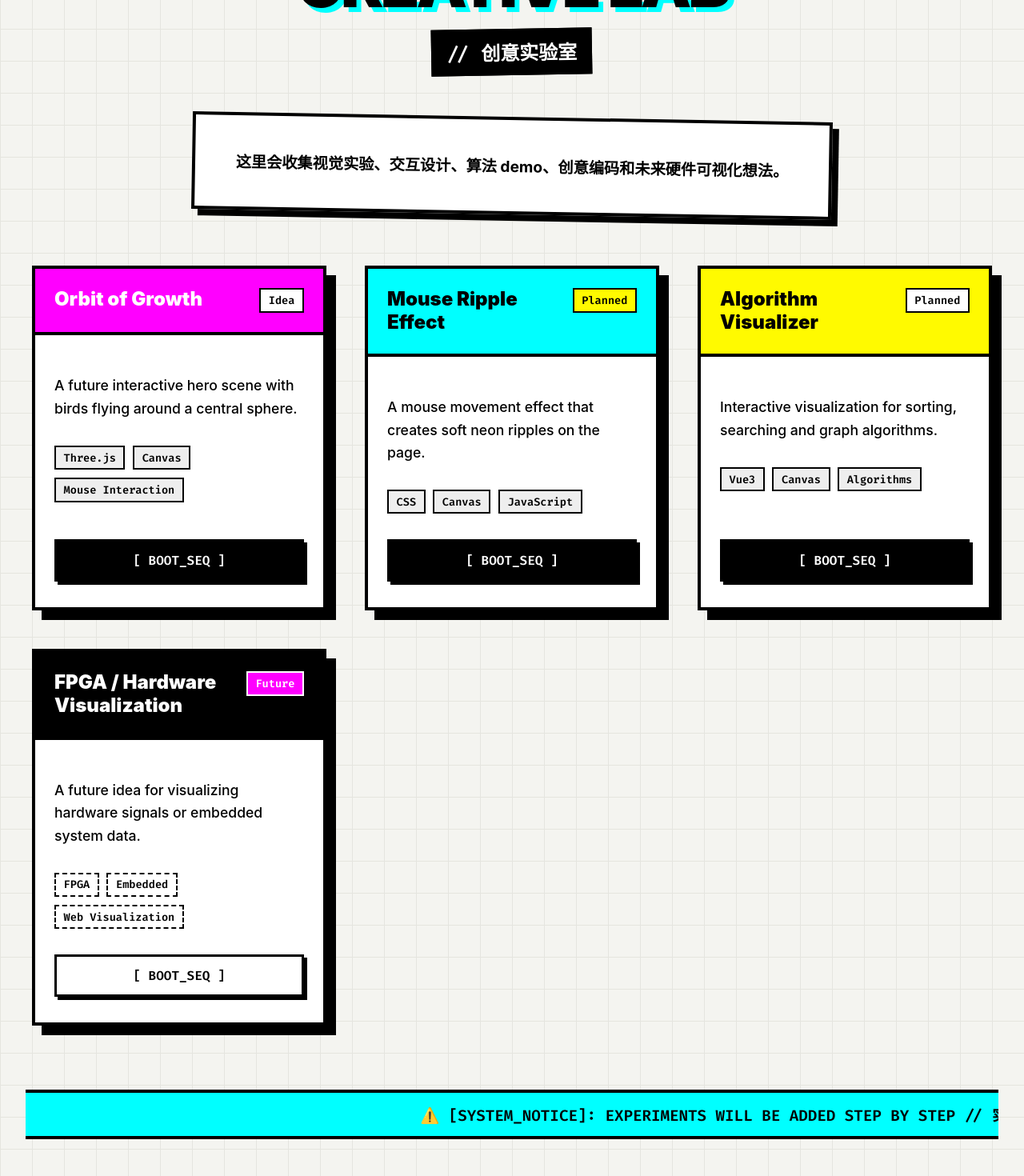
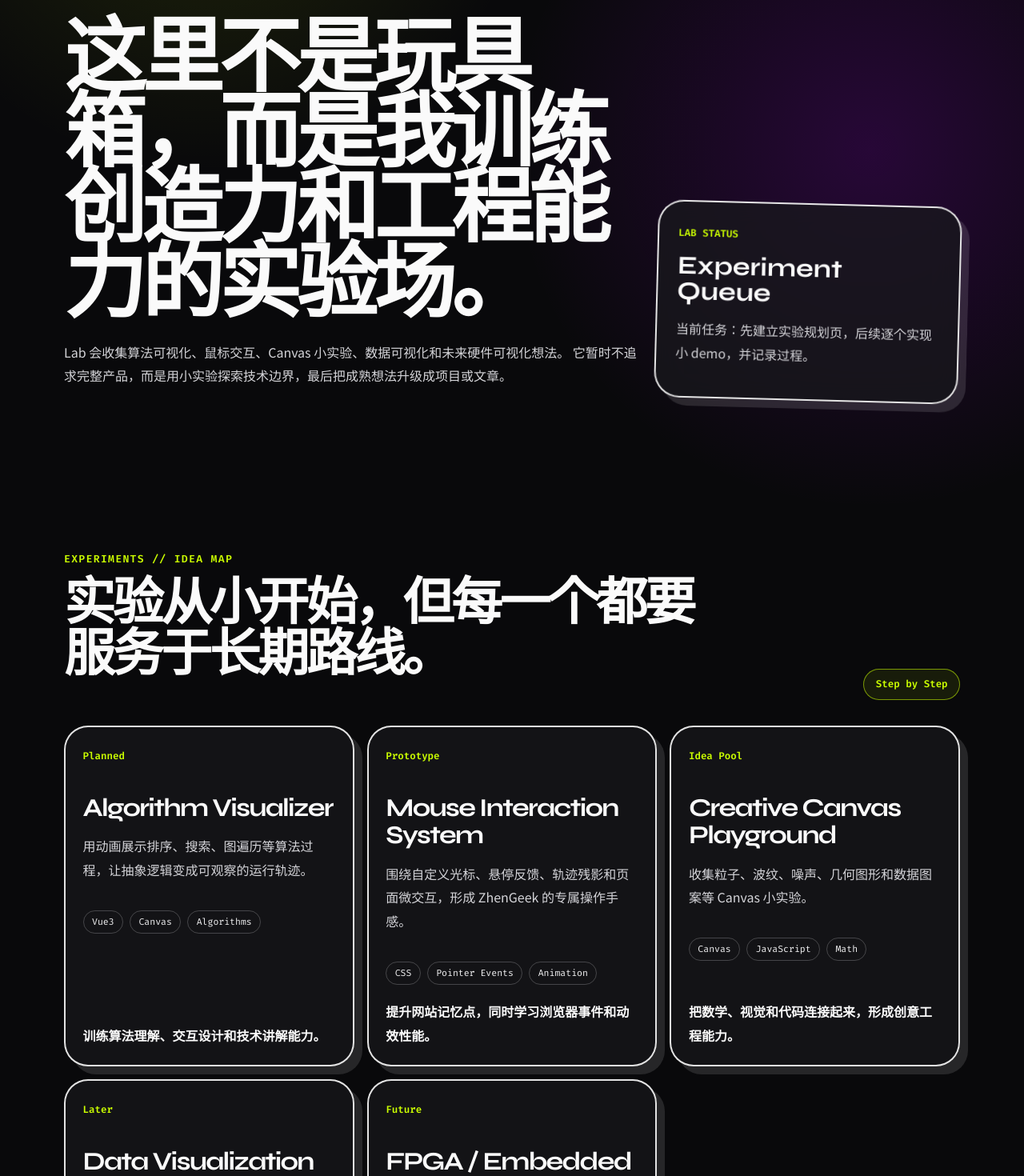
Before and after one commit to zhengeek/zhengeek-blog, a Vue app in the folder frontend/: page /lab in a window 1280 px wide. Shown: the part 200-1670 px from the top of the page at 80% size. Built offline with nearby package versions, Linux system fonts and the light colour scheme.

Commit message:
feat: refine lab page as creative engineering roadmap

```diff
--- a/frontend/src/views/LabView.vue
+++ b/frontend/src/views/LabView.vue
@@ -1,335 +1,364 @@
+<script setup lang="ts">
+const experiments = [
+  {
+    title: 'Algorithm Visualizer',
+    status: 'Planned',
+    desc: '用动画展示排序、搜索、图遍历等算法过程，让抽象逻辑变成可观察的运行轨迹。',
+    stack: ['Vue3', 'Canvas', 'Algorithms'],
+    value: '训练算法理解、交互设计和技术讲解能力。'
+  },
+  {
+    title: 'Mouse Interaction System',
+    status: 'Prototype',
+    desc: '围绕自定义光标、悬停反馈、轨迹残影和页面微交互，形成 ZhenGeek 的专属操作手感。',
+    stack: ['CSS', 'Pointer Events', 'Animation'],
+    value: '提升网站记忆点，同时学习浏览器事件和动效性能。'
+  },
+  {
+    title: 'Creative Canvas Playground',
+    status: 'Idea Pool',
+    desc: '收集粒子、波纹、噪声、几何图形和数据图案等 Canvas 小实验。',
+    stack: ['Canvas', 'JavaScript', 'Math'],
+    value: '把数学、视觉和代码连接起来，形成创意工程能力。'
+  },
+  {
+    title: 'Data Visualization Notes',
+    status: 'Later',
+    desc: '把学习数据、项目进度和生活记录转化成可视化图表，服务于长期复盘。',
+    stack: ['Charts', 'Data', 'Frontend'],
+    value: '让个人网站不仅展示结果，也展示成长趋势。'
+  },
+  {
+    title: 'FPGA / Embedded Web Monitor',
+    status: 'Future',
+    desc: '未来尝试把硬件信号、传感器数据或嵌入式系统状态用网页方式可视化。',
+    stack: ['FPGA', 'Embedded', 'Web UI'],
+    value: '连接软件与硬件方向，为后续工程路线埋点。'
+  }
+]
+
+const labRules = [
+  '每个实验都必须能解释：它练了什么能力。',
+  '先做小 demo，不一开始追求大型复杂系统。',
+  '实验结果可以失败，但必须留下记录和复盘。',
+  '优秀实验会被升级为首页效果、博客素材或独立项目。'
+]
+
+const buildOrder = [
+  '先整理实验列表和目标',
+  '实现一个最小 Canvas / CSS 动效 demo',
+  '为实验补充说明、截图和源码入口',
+  '把成熟实验沉淀到 Projects 或 Blog 页面'
+]
+</script>
+
 <template>
-  <div class="lab-container">
-    <!-- 页面头部：夸张的标题与标语 -->
-    <header class="page-header">
-      <h1 class="main-title">CREATIVE LAB</h1>
-      <h2 class="sub-title">// 创意实验室</h2>
-      <div class="header-desc-box">
-        <p>这里会收集视觉实验、交互设计、算法 demo、创意编码和未来硬件可视化想法。</p>
+  <main class="lab-page">
+    <section class="lab-hero lab-shell">
+      <p class="eyebrow">LAB // CREATIVE ENGINEERING</p>
+      <div class="hero-grid">
+        <div>
+          <h1>这里不是玩具箱，而是我训练创造力和工程能力的实验场。</h1>
+          <p class="hero-lead">
+            Lab 会收集算法可视化、鼠标交互、Canvas 小实验、数据可视化和未来硬件可视化想法。
+            它暂时不追求完整产品，而是用小实验探索技术边界，最后把成熟想法升级成项目或文章。
+          </p>
+        </div>
+        <aside class="lab-panel">
+          <span>LAB STATUS</span>
+          <strong>Experiment Queue</strong>
+          <p>当前任务：先建立实验规划页，后续逐个实现小 demo，并记录过程。</p>
+        </aside>
       </div>
-    </header>
+    </section>
 
-    <!-- 实验卡片网格 -->
-    <div class="lab-grid">
+    <section class="lab-shell experiments-section">
+      <div class="section-title-row">
+        <div>
+          <p class="eyebrow">EXPERIMENTS // IDEA MAP</p>
+          <h2>实验从小开始，但每一个都要服务于长期路线。</h2>
+        </div>
+        <span class="status-pill">Step by Step</span>
+      </div>
 
-      <!-- 实验 1 -->
-      <article class="brutalist-card lab-card">
-        <div class="card-header bg-magenta text-white">
-          <div class="header-top">
-            <h3>Orbit of Growth</h3>
-            <span class="status-badge bg-white text-black border-black">Idea</span>
+      <div class="experiment-grid">
+        <article v-for="item in experiments" :key="item.title" class="experiment-card">
+          <div class="card-topline">
+            <span>{{ item.status }}</span>
           </div>
+          <h3>{{ item.title }}</h3>
+          <p>{{ item.desc }}</p>
+          <div class="stack-row">
+            <span v-for="tech in item.stack" :key="tech">{{ tech }}</span>
+          </div>
+          <strong>{{ item.value }}</strong>
+        </article>
+      </div>
+    </section>
+
+    <section class="lab-shell method-section">
+      <div class="method-copy">
+        <p class="eyebrow">METHOD // HOW LAB WORKS</p>
+        <h2>Lab 的重点不是“酷”，而是把探索变成可复用资产。</h2>
+        <p>
+          一个实验如果只是好看，很快就会被遗忘。真正有价值的实验应该能变成首页交互、博客文章、项目亮点，
+          或者帮助我理解算法、图形、事件、性能和硬件数据表达。
+        </p>
+      </div>
+      <div class="rules-card">
+        <div v-for="(rule, index) in labRules" :key="rule" class="rule-item">
+          <span>{{ String(index + 1).padStart(2, '0') }}</span>
+          <p>{{ rule }}</p>
         </div>
-        <div class="card-content">
-          <p class="experiment-desc">A future interactive hero scene with birds flying around a central sphere.</p>
-          <div class="tech-stack">
-            <span class="tech-tag">Three.js</span>
-            <span class="tech-tag">Canvas</span>
-            <span class="tech-tag">Mouse Interaction</span>
-          </div>
-          <div class="card-footer">
-            <button class="launch-btn" disabled>[ BOOT_SEQ ]</button>
-          </div>
-        </div>
-      </article>
+      </div>
+    </section>
 
-      <!-- 实验 2 -->
-      <article class="brutalist-card lab-card">
-        <div class="card-header bg-cyan text-black">
-          <div class="header-top">
-            <h3>Mouse Ripple Effect</h3>
-            <span class="status-badge bg-yellow text-black border-black">Planned</span>
-          </div>
-        </div>
-        <div class="card-content">
-          <p class="experiment-desc">A mouse movement effect that creates soft neon ripples on the page.</p>
-          <div class="tech-stack">
-            <span class="tech-tag">CSS</span>
-            <span class="tech-tag">Canvas</span>
-            <span class="tech-tag">JavaScript</span>
-          </div>
-          <div class="card-footer">
-            <button class="launch-btn" disabled>[ BOOT_SEQ ]</button>
-          </div>
-        </div>
-      </article>
-
-      <!-- 实验 3 -->
-      <article class="brutalist-card lab-card">
-        <div class="card-header bg-yellow text-black">
-          <div class="header-top">
-            <h3>Algorithm Visualizer</h3>
-            <span class="status-badge bg-white text-black border-black">Planned</span>
-          </div>
-        </div>
-        <div class="card-content">
-          <p class="experiment-desc">Interactive visualization for sorting, searching and graph algorithms.</p>
-          <div class="tech-stack">
-            <span class="tech-tag">Vue3</span>
-            <span class="tech-tag">Canvas</span>
-            <span class="tech-tag">Algorithms</span>
-          </div>
-          <div class="card-footer">
-            <button class="launch-btn" disabled>[ BOOT_SEQ ]</button>
-          </div>
-        </div>
-      </article>
-
-      <!-- 实验 4 -->
-      <article class="brutalist-card lab-card">
-        <div class="card-header bg-black text-white">
-          <div class="header-top">
-            <h3>FPGA / Hardware Visualization</h3>
-            <span class="status-badge bg-magenta text-white border-white">Future</span>
-          </div>
-        </div>
-        <div class="card-content">
-          <p class="experiment-desc">A future idea for visualizing hardware signals or embedded system data.</p>
-          <div class="tech-stack">
-            <span class="tech-tag tag-outline">FPGA</span>
-            <span class="tech-tag tag-outline">Embedded</span>
-            <span class="tech-tag tag-outline">Web Visualization</span>
-          </div>
-          <div class="card-footer">
-            <button class="launch-btn btn-white" disabled>[ BOOT_SEQ ]</button>
-          </div>
-        </div>
-      </article>
-
-    </div>
-
-    <!-- 底部滚动警告条 -->
-    <div class="dev-status-banner">
-      <div class="marquee-content">
-        <span>⚠️ [SYSTEM_NOTICE]: EXPERIMENTS WILL BE ADDED STEP BY STEP // 实验逐步添加中 // ZHENGEEK V1.0 ⚠️</span>
+    <section class="lab-shell build-section">
+      <p class="eyebrow">BUILD ORDER // NEXT ACTIONS</p>
+      <h2>下一步不做大而全，先做第一个能运行的小实验。</h2>
+      <div class="build-grid">
+        <article v-for="(item, index) in buildOrder" :key="item" class="build-card">
+          <span>{{ String(index + 1).padStart(2, '0') }}</span>
+          <p>{{ item }}</p>
+        </article>
       </div>
-    </div>
-  </div>
+    </section>
+  </main>
 </template>
 
-<script setup lang="ts">
-// 静态的 Lab 展示组件。未来的迭代将会在这里引入真正的 Canvas 和 WebGL 组件。
-</script>
+<style scoped>
+.lab-page {
+  padding-bottom: 5rem;
+}
 
-<style scoped>
-/* 基础布局与背景纹理 */
-.lab-container {
-  min-height: 100vh;
-  padding: 4rem 2rem;
-  background-color: #f4f4f0; /* 米白底色 */
-  background-image:
-    linear-gradient(#e5e5df 1px, transparent 1px),
-    linear-gradient(90deg, #e5e5df 1px, transparent 1px);
-  background-size: 40px 40px;
-  font-family: 'Inter', system-ui, sans-serif;
-  color: #000;
-  display: flex;
-  flex-direction: column;
+.lab-shell {
+  width: min(1120px, calc(100% - 2rem));
+  margin: 0 auto;
+  padding: clamp(3.5rem, 7vw, 6rem) 0;
+}
+
+.eyebrow {
+  margin: 0 0 1rem;
+  color: var(--vg-accent);
+  font-family: var(--font-mono);
+  font-size: 0.82rem;
+  font-weight: 800;
+  letter-spacing: 0.1em;
+}
+
+h1,
+h2,
+h3,
+p {
+  margin-top: 0;
+}
+
+h1,
+h2,
+h3 {
+  font-family: var(--font-display);
+  letter-spacing: -0.055em;
+}
+
+h1 {
+  max-width: 840px;
+  margin-bottom: 1.4rem;
+  font-size: clamp(3rem, 8vw, 7.2rem);
+  line-height: 0.92;
+}
+
+h2 {
+  max-width: 820px;
+  margin-bottom: 1.5rem;
+  font-size: clamp(2.2rem, 5vw, 4.7rem);
+  line-height: 1;
+}
+
+h3 {
+  font-size: clamp(1.35rem, 2.5vw, 2rem);
+  line-height: 1.08;
+}
+
+.hero-lead,
+.lab-panel p,
+.experiment-card p,
+.experiment-card strong,
+.method-copy p,
+.rule-item p,
+.build-card p {
+  color: #d4d4d8;
+  font-size: 1rem;
+  line-height: 1.85;
+}
+
+.lab-hero {
+  min-height: calc(100vh - 76px);
+  display: grid;
   align-items: center;
 }
 
-/* 头部排版 */
-.page-header {
-  text-align: center;
-  margin-bottom: 4rem;
-  position: relative;
-  width: 100%;
-  max-width: 800px;
+.hero-grid,
+.method-section {
+  display: grid;
+  grid-template-columns: minmax(0, 1fr) minmax(300px, 380px);
+  gap: 1.5rem;
+  align-items: end;
 }
 
-.main-title {
-  font-size: 5rem;
-  font-weight: 900;
-  text-transform: uppercase;
-  letter-spacing: -0.05em;
-  margin: 0;
-  line-height: 1;
-  text-shadow: 6px 6px 0px #00ffff; /* 电离蓝阴影 */
+.lab-panel,
+.experiment-card,
+.rules-card,
+.build-card {
+  border: 2px solid rgba(250, 250, 250, 0.9);
+  background: rgba(24, 24, 27, 0.74);
+  box-shadow: 10px 10px 0 rgba(250, 250, 250, 0.12);
+  backdrop-filter: blur(16px);
 }
 
-.sub-title {
-  font-family: 'Fira Code', monospace;
-  font-size: 1.5rem;
-  font-weight: bold;
-  margin-top: 1rem;
-  background-color: #000;
-  color: #fff;
-  display: inline-block;
-  padding: 0.5rem 1rem;
-  border: 3px solid #000;
-  transform: rotate(-1deg);
+.lab-panel {
+  border-radius: 32px;
+  padding: 1.5rem;
+  transform: rotate(1.5deg);
 }
 
-.header-desc-box {
-  margin-top: 2rem;
-  padding: 1.5rem;
-  background-color: #fff;
-  border: 4px solid #000;
-  box-shadow: 8px 8px 0px 0px #000;
-  font-size: 1.2rem;
-  font-weight: bold;
-  transform: rotate(1deg); /* 轻微倾斜增加拼贴感 */
+.lab-panel span,
+.status-pill,
+.card-topline span,
+.rule-item span,
+.build-card span {
+  color: var(--vg-accent);
+  font-family: var(--font-mono);
+  font-size: 0.78rem;
+  font-weight: 800;
 }
 
-/* 实验卡片网格布局 */
-.lab-grid {
-  display: grid;
-  grid-template-columns: repeat(auto-fit, minmax(320px, 1fr));
-  gap: 3rem;
-  max-width: 1200px;
-  width: 100%;
-  margin-bottom: 5rem;
+.lab-panel strong {
+  display: block;
+  margin: 1rem 0;
+  font-family: var(--font-display);
+  font-size: 2rem;
+  line-height: 1;
 }
 
-/* 新粗野主义卡片基座 */
-.brutalist-card {
-  background-color: #fff;
-  border: 4px solid #000;
-  box-shadow: 12px 12px 0px 0px #000;
-  transition: transform 0.2s ease, box-shadow 0.2s ease;
+.section-title-row {
   display: flex;
-  flex-direction: column;
+  justify-content: space-between;
+  gap: 1rem;
+  align-items: flex-end;
+  margin-bottom: 2rem;
 }
 
-.brutalist-card:hover {
-  transform: translate(-4px, -4px);
-  box-shadow: 16px 16px 0px 0px #000;
+.status-pill {
+  flex: 0 0 auto;
+  padding: 0.65rem 0.9rem;
+  border: 1px solid rgba(204, 255, 0, 0.55);
+  border-radius: 999px;
+  background: rgba(204, 255, 0, 0.08);
 }
 
-.card-header {
-  padding: 1.5rem;
-  border-bottom: 4px solid #000;
-}
-
-.header-top {
-  display: flex;
-  justify-content: space-between;
-  align-items: flex-start;
+.experiment-grid {
+  display: grid;
+  grid-template-columns: repeat(3, minmax(0, 1fr));
   gap: 1rem;
 }
 
-.card-header h3 {
-  margin: 0;
-  font-size: 1.5rem;
-  font-weight: 900;
-  line-height: 1.2;
+.experiment-card {
+  display: flex;
+  min-height: 360px;
+  flex-direction: column;
+  border-radius: 30px;
+  padding: 1.35rem;
 }
 
-.status-badge {
-  font-family: 'Fira Code', monospace;
-  font-size: 0.85rem;
-  font-weight: bold;
-  padding: 0.3rem 0.6rem;
-  border: 2px solid;
+.experiment-card h3 {
+  margin: 2.4rem 0 1rem;
 }
 
-.card-content {
-  padding: 2rem 1.5rem;
-  flex-grow: 1;
-  display: flex;
-  flex-direction: column;
+.experiment-card strong {
+  display: block;
+  margin-top: auto;
+  color: #fafafa;
 }
 
-.experiment-desc {
-  font-size: 1.1rem;
-  line-height: 1.6;
-  margin-bottom: 2rem;
-  font-weight: 500;
+.stack-row {
+  display: flex;
+  flex-wrap: wrap;
+  gap: 0.5rem;
+  margin: 1.2rem 0;
 }
 
-.tech-stack {
-  display: flex;
-  flex-wrap: wrap;
-  gap: 0.6rem;
-  margin-bottom: 2rem;
+.stack-row span {
+  padding: 0.38rem 0.65rem;
+  border: 1px solid rgba(250, 250, 250, 0.22);
+  border-radius: 999px;
+  color: #f4f4f5;
+  font-family: var(--font-mono);
+  font-size: 0.72rem;
 }
 
-.tech-tag {
-  font-family: 'Fira Code', monospace;
-  font-size: 0.85rem;
-  font-weight: bold;
-  padding: 0.3rem 0.6rem;
-  border: 2px solid #000;
-  background-color: #eee;
-  color: #000;
+.method-section {
+  align-items: start;
 }
 
-.tech-tag.tag-outline {
-  background-color: transparent;
-  border-style: dashed;
+.rules-card {
+  border-radius: 32px;
+  padding: 1.2rem;
 }
 
-/* 操作按钮 */
-.card-footer {
-  margin-top: auto;
+.rule-item {
+  display: grid;
+  grid-template-columns: auto 1fr;
+  gap: 0.85rem;
+  padding: 1rem 0;
+  border-bottom: 1px solid rgba(250, 250, 250, 0.12);
 }
 
-.launch-btn {
-  width: 100%;
-  font-family: 'Fira Code', monospace;
-  font-weight: bold;
-  font-size: 1rem;
-  padding: 0.8rem;
-  border: 3px solid #000;
-  background-color: #000;
-  color: #fff;
-  cursor: not-allowed;
-  transition: all 0.2s ease;
-  box-shadow: 4px 4px 0px 0px #000;
+.rule-item:last-child {
+  border-bottom: 0;
 }
 
-.launch-btn.btn-white {
-  background-color: #fff;
-  color: #000;
+.rule-item p {
+  margin-bottom: 0;
 }
 
-.launch-btn:active {
-  transform: translate(2px, 2px);
-  box-shadow: 2px 2px 0px 0px #000;
+.build-grid {
+  display: grid;
+  grid-template-columns: repeat(4, minmax(0, 1fr));
+  gap: 1rem;
+  margin-top: 2rem;
 }
 
-/* 颜色工具类 */
-.bg-cyan { background-color: #00ffff; }
-.bg-magenta { background-color: #ff00ff; }
-.bg-yellow { background-color: #fffa00; }
-.bg-black { background-color: #000; }
-.bg-white { background-color: #fff; }
-.text-white { color: #fff; }
-.text-black { color: #000; }
-.border-black { border-color: #000; }
-.border-white { border-color: #fff; }
-
-/* 底部滚动状态条 (Marquee) */
-.dev-status-banner {
-  width: 100%;
-  background-color: #00ffff; /* 青色代表实验室 */
-  color: #000;
-  border-top: 4px solid #000;
-  border-bottom: 4px solid #000;
-  padding: 0.8rem 0;
-  overflow: hidden;
-  position: relative;
-  margin-top: auto;
+.build-card {
+  min-height: 180px;
+  border-radius: 28px;
+  padding: 1.2rem;
 }
 
-.marquee-content {
-  display: inline-block;
-  white-space: nowrap;
-  animation: marquee 15s linear infinite;
-  font-family: 'Fira Code', monospace;
-  font-weight: 900;
-  font-size: 1.2rem;
+.build-card p {
+  margin: 2.5rem 0 0;
+  color: #fafafa;
+  font-weight: 800;
 }
 
-@keyframes marquee {
-  0% { transform: translateX(100vw); }
-  100% { transform: translateX(-100%); }
-}
+@media (max-width: 980px) {
+  .hero-grid,
+  .method-section,
+  .experiment-grid,
+  .build-grid {
+    grid-template-columns: 1fr;
+  }
 
-/* 响应式调整 */
-@media (max-width: 768px) {
-  .main-title {
-    font-size: 3.5rem;
+  .lab-panel {
+    transform: none;
+  }
+
+  .lab-hero {
+    min-height: auto;
+  }
+
+  .section-title-row {
+    align-items: flex-start;
+    flex-direction: column;
   }
 }
 </style>
```
